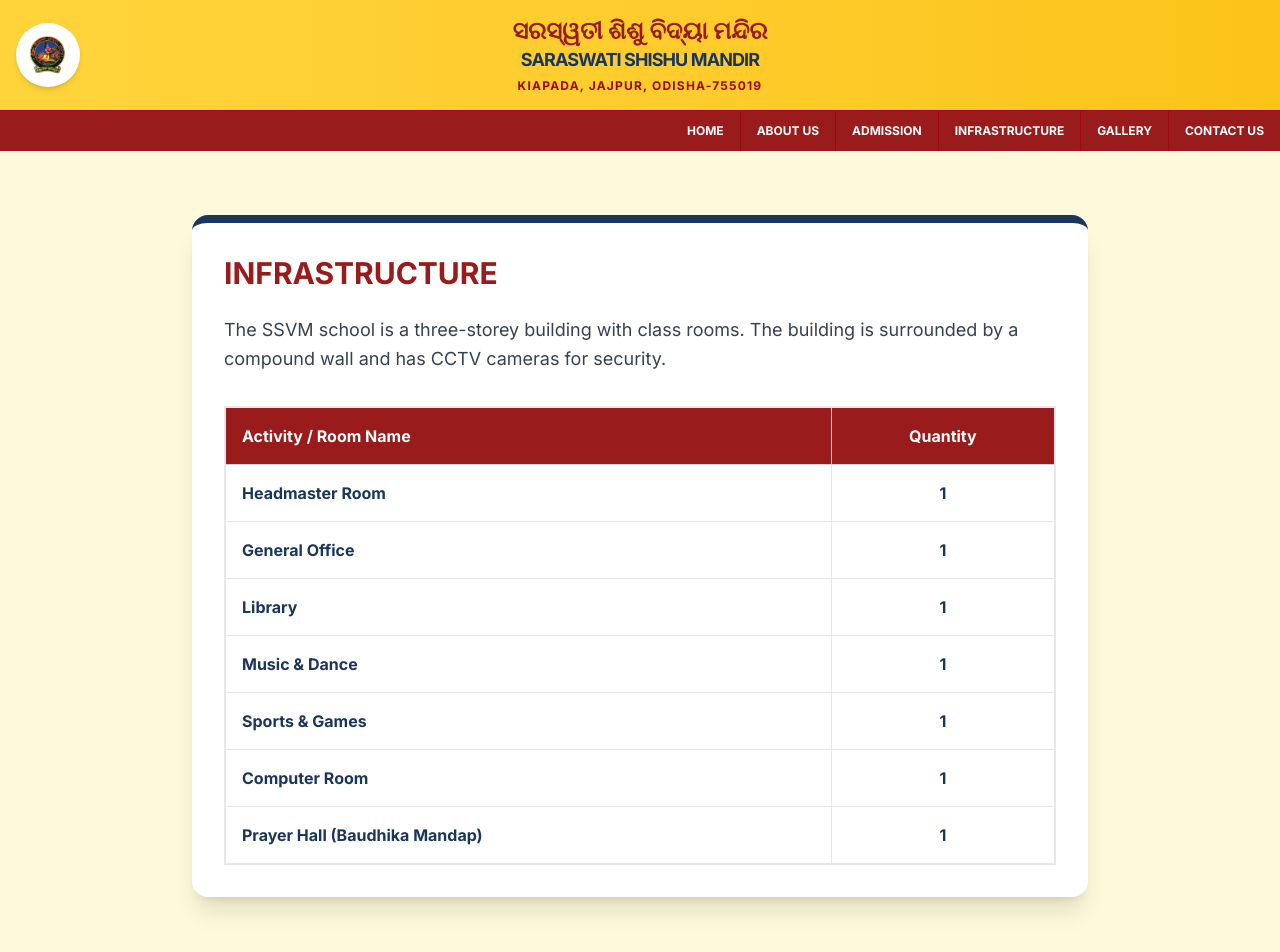
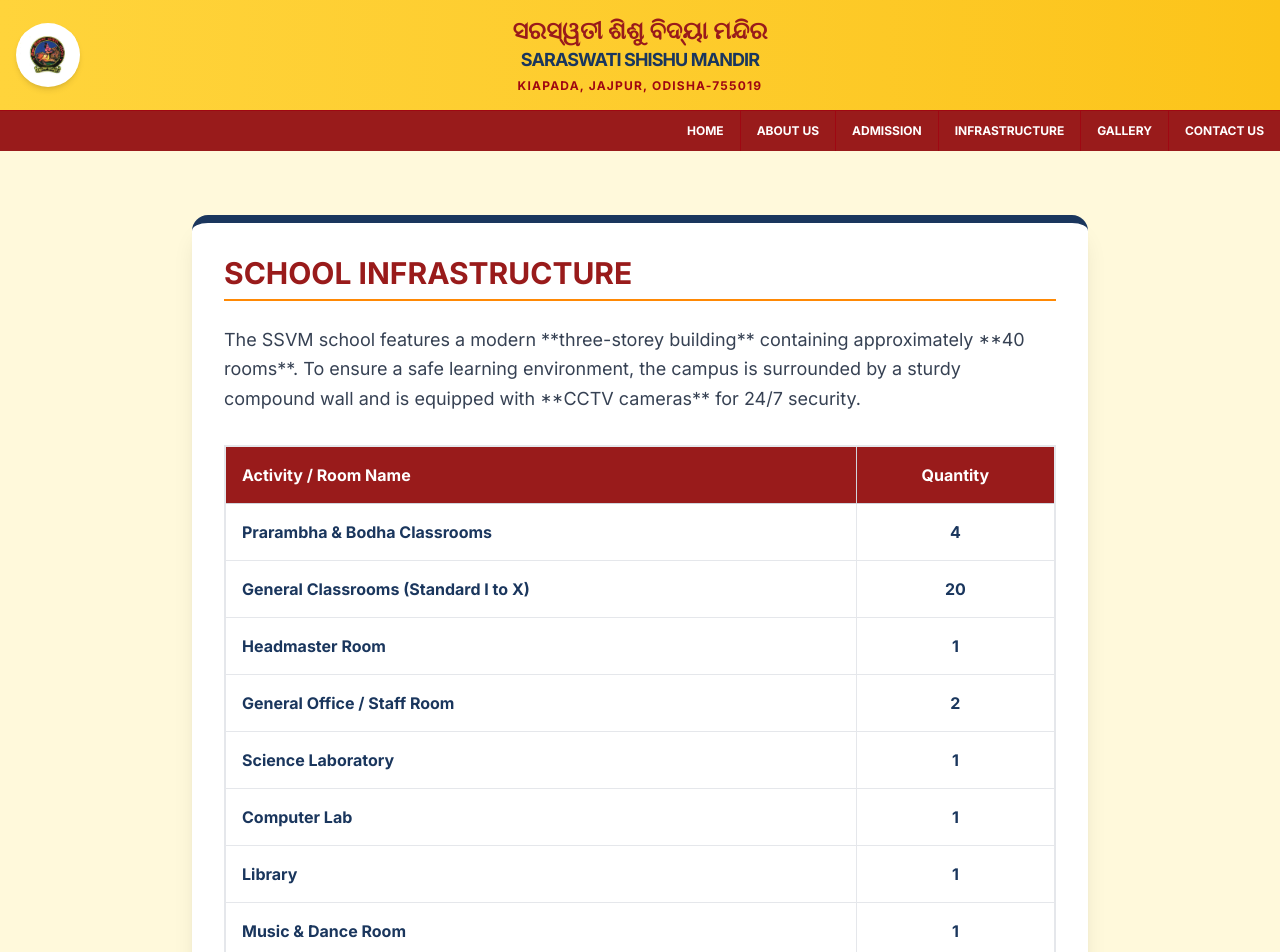
Before and after one commit to jayprakashx/SARASWATI-SHISHU-MANDIR-kiapada-jajpur-, a React (Vite) app: page /infrastructure in a window 1280 px wide. Shown: the top 952 px of the page. Built offline with nearby package versions, Linux system fonts and the light colour scheme.

Commit message:
Final Update: Completed Infrastructure table and fixed gallery

```diff
--- a/src/pages/Infrastructure.jsx
+++ b/src/pages/Infrastructure.jsx
@@ -1,25 +1,34 @@
 import React from 'react';
 
 const Infrastructure = () => {
+  // Updated room list to better reflect the ~40 room total
   const rooms = [
+    { name: "Prarambha & Bodha Classrooms", count: 4 },
+    { name: "General Classrooms (Standard I to X)", count: 20 },
     { name: "Headmaster Room", count: 1 },
-    { name: "General Office", count: 1 },
+    { name: "General Office / Staff Room", count: 2 },
+    { name: "Science Laboratory", count: 1 },
+    { name: "Computer Lab", count: 1 },
     { name: "Library", count: 1 },
-    { name: "Music & Dance", count: 1 },
-    { name: "Sports & Games", count: 1 },
-    { name: "Computer Room", count: 1 },
+    { name: "Music & Dance Room", count: 1 },
     { name: "Prayer Hall (Baudhika Mandap)", count: 1 },
+    { name: "Sports & Games Room", count: 1 },
+    { name: "Store Rooms", count: 2 },
+    { name: "Visitor's Lounge", count: 1 }
   ];
 
   return (
     <div className="bg-[#fff9db] min-h-screen py-16 px-4">
       <div className="max-w-4xl mx-auto bg-white p-8 rounded-2xl shadow-xl border-t-8 border-[#1a365d]">
-        <h2 className="text-3xl font-black text-[#991b1b] uppercase mb-6">Infrastructure</h2>
+        <h2 className="text-3xl font-black text-[#991b1b] uppercase mb-6 border-b-2 border-orange-400 pb-2">
+          School Infrastructure
+        </h2>
         <p className="text-lg text-gray-700 mb-8 leading-relaxed">
-          The SSVM school is a three-storey building with class rooms.
-          The building is surrounded by a compound wall and has CCTV cameras for security.
+          The SSVM school features a modern **three-storey building** containing approximately **40 rooms**.
+          To ensure a safe learning environment, the campus is surrounded by a sturdy compound wall and is equipped with **CCTV cameras** for 24/7 security.
         </p>
 
+        <div className="overflow-x-auto">
           <table className="w-full border-collapse border-2 border-gray-200">
             <thead>
               <tr className="bg-[#991b1b] text-white">
@@ -38,6 +47,7 @@
           </table>
         </div>
       </div>
+    </div>
   );
 };
 
```
Lines whose indentation alone changed are shown as unchanged.
